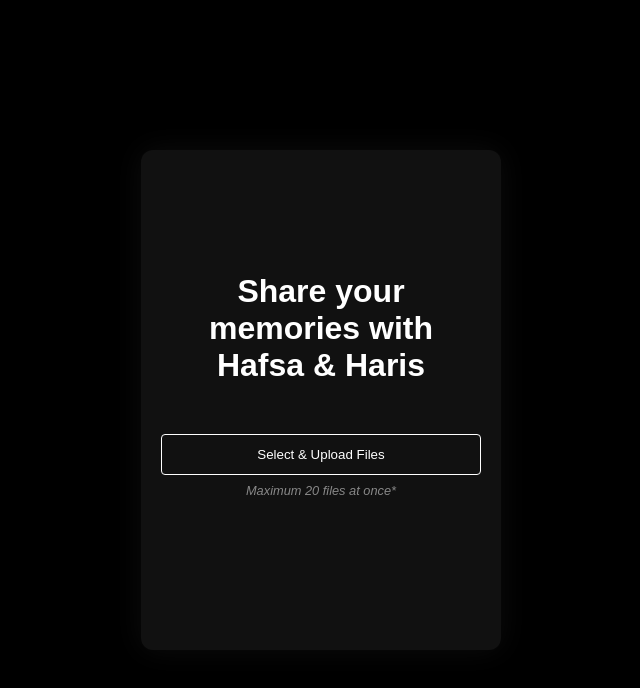
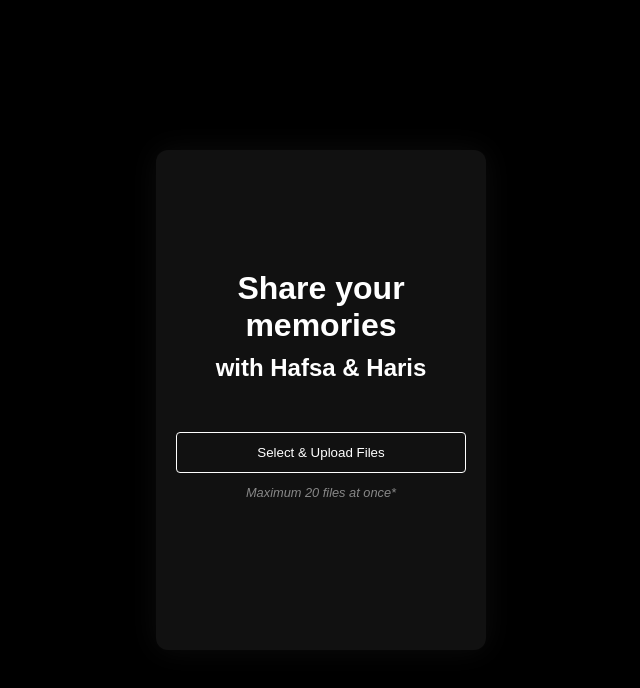
Before and after one commit to haadisaqib/wedding-upload, a React (Vite) app: page / in a window 1280 px wide. Shown: the top 688 px of the page, without its empty margins (319-959 px from the left). Built offline with nearby package versions, Linux system fonts and the light colour scheme.

Commit message:
thank you screen

```diff
--- a/package.json
+++ b/package.json
@@ -11,6 +11,7 @@
   },
   "dependencies": {
     "axios": "^1.8.4",
+    "canvas-confetti": "^1.9.3",
     "react": "^19.0.0",
     "react-dom": "^19.0.0"
   },
--- a/src/App.css
+++ b/src/App.css
@@ -15,7 +15,7 @@ body {
   align-items: center;
 }
 
-/* Container: mobile-first centered */
+/* Container */
 .container {
   width: 90%;
   max-width: 400px;
@@ -27,16 +27,38 @@ body {
   display: flex;
   flex-direction: column;
   justify-content: center;
-  height: auto;
   min-height: 400px;
 }
 
-/* Headings with animation */
-h1 {
-  margin-bottom: 40px;
+/* Thank You Screen */
+.thank-you {
+  min-height: 400px;
+  justify-content: center;
+}
+
+.thank-you h1 {
+  margin-bottom: 20px;
+}
+
+.thank-you p {
+  color: #888;
+  font-size: 1rem;
+}
+
+/* Headings */
+h1, h2 {
   opacity: 0;
 }
 
+h1 {
+  margin-bottom: 10px;
+}
+
+h2 {
+  margin-bottom: 40px;
+}
+
+/* Animations */
 .animated-text {
   opacity: 0;
   transform: translateY(20px);
@@ -48,6 +70,12 @@ h1 {
   transform: translateY(0);
 }
 
+.fadeInDelay {
+  opacity: 1;
+  transform: translateY(0);
+  transition-delay: 0.5s;
+}
+
 /* Button */
 button {
   background-color: transparent;
@@ -57,7 +85,7 @@ button {
   border-radius: 4px;
   cursor: pointer;
   transition: background-color 0.3s, color 0.3s;
-  margin-bottom: 8px;
+  margin-bottom: 12px;
 }
 
 button:hover {
@@ -70,7 +98,7 @@ button:disabled {
   cursor: not-allowed;
 }
 
-/* Note below button */
+/* Note */
 .note {
   margin-bottom: 30px;
   color: #888;
@@ -78,7 +106,7 @@ button:disabled {
   font-style: italic;
 }
 
-/* Progress bar section */
+/* Progress Section */
 .progress-container {
   width: 100%;
   margin-top: 30px;
@@ -107,7 +135,7 @@ button:disabled {
   transition: width 0.4s ease;
 }
 
-/* Message feedback */
+/* Messages */
 .message {
   margin-top: 20px;
   color: #fff;
--- a/src/App.jsx
+++ b/src/App.jsx
@@ -7,10 +7,29 @@ function App() {
   const [progress, setProgress] = useState(0);
   const [message, setMessage] = useState('');
   const [animateText, setAnimateText] = useState(false);
+  const [showThankYou, setShowThankYou] = useState(false);
 
   useEffect(() => {
     setAnimateText(true);
   }, []);
+
+  // Haptic feedback function
+  const triggerHapticFeedback = () => {
+    if (navigator.vibrate) {
+      navigator.vibrate([100, 50, 100]);
+    }
+  };
+
+  // Confetti animation function
+  const triggerConfetti = () => {
+    import('canvas-confetti').then(confetti => {
+      confetti.default({
+        particleCount: 150,
+        spread: 70,
+        origin: { y: 0.6 },
+      });
+    });
+  };
 
   const handleFileChange = async (e) => {
     const selectedFiles = Array.from(e.target.files);
@@ -40,7 +59,10 @@ function App() {
         },
       });
 
-      setMessage('Upload successful! 🎉');
+      // ✅ Success: Show thank you screen
+      triggerHapticFeedback();
+      triggerConfetti();
+      setShowThankYou(true);
       setFiles([]);
       setProgress(0);
     } catch (error) {
@@ -52,9 +74,19 @@ function App() {
     document.getElementById('fileInput').click();
   };
 
+  if (showThankYou) {
+    return (
+      <div className="container thank-you">
+        <h1>Thank you for sharing!</h1>
+        <p>Your memories have been uploaded 🎉</p>
+      </div>
+    );
+  }
+
   return (
     <div className="container">
-      <h1 className={`animated-text ${animateText ? 'fadeIn' : ''}`}>Share your memories with Hafsa & Haris</h1>
+      <h1 className={`animated-text ${animateText ? 'fadeIn' : ''}`}>Share your memories</h1>
+      <h2 className={`animated-text ${animateText ? 'fadeInDelay' : ''}`}>with Hafsa & Haris</h2>
 
       <input
         id="fileInput"
@@ -69,14 +101,12 @@ function App() {
       <p className="note">Maximum 20 files at once*</p>
 
       {progress > 0 && (
-        <>
-          <div className="progress-container">
-            <span className="progress-text">{progress}%</span>
-            <div className="progress-bar">
-              <div className="progress" style={{ width: `${progress}%` }}></div>
-            </div>
+        <div className="progress-container">
+          <span className="progress-text">{progress}%</span>
+          <div className="progress-bar">
+            <div className="progress" style={{ width: `${progress}%` }}></div>
           </div>
-        </>
+        </div>
       )}
 
       {message && <p className="message">{message}</p>}
```
Also changed, not shown: 1 other file (tests, documents, lock files or other folders).
